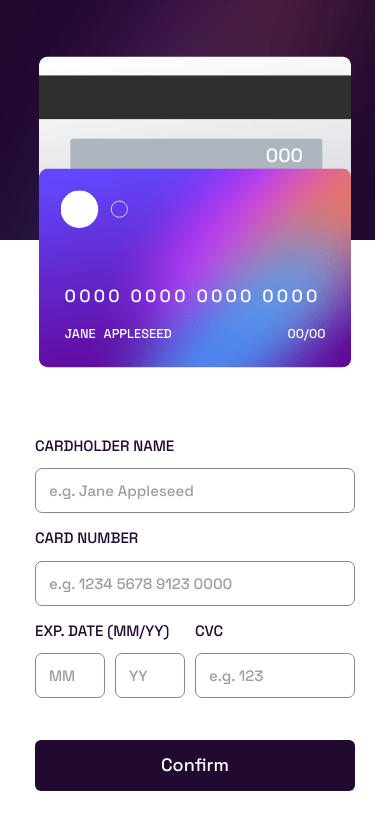
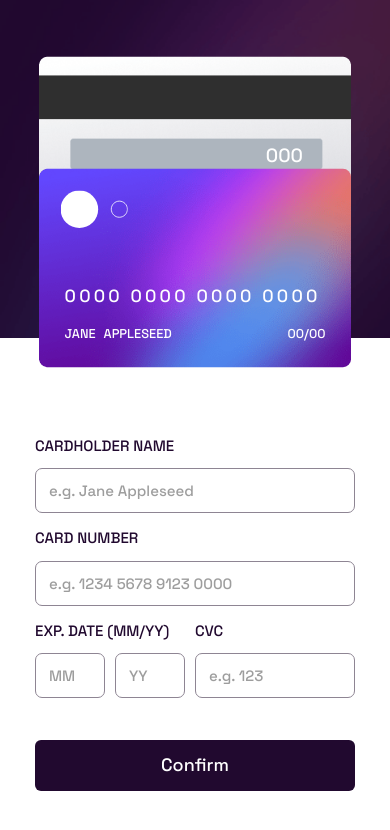
Before and after one commit to cosmoart/Interactive-card-details-form, a React (Vite) app: page / in a window 390 px wide. Shown: the top 830 px of the page. Built offline with nearby package versions, Linux system fonts and the light colour scheme.

Commit message:
image correction

```diff
--- a/src/index.css
+++ b/src/index.css
@@ -44,7 +44,7 @@ body::after {
 	}
 
 	body::after {
-		background: url("assets/bg-main-mobile.png") no-repeat;
+		background-image: url("assets/bg-main-mobile.png");
 		height: 40%;
 		width: 100%;
 	}
```
